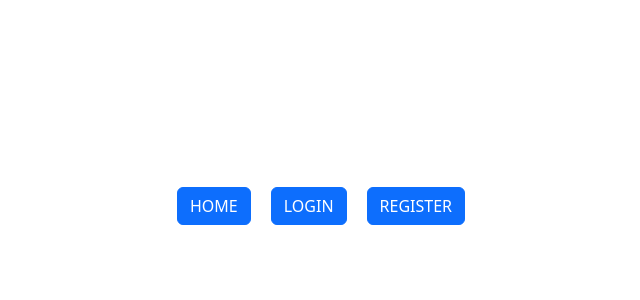
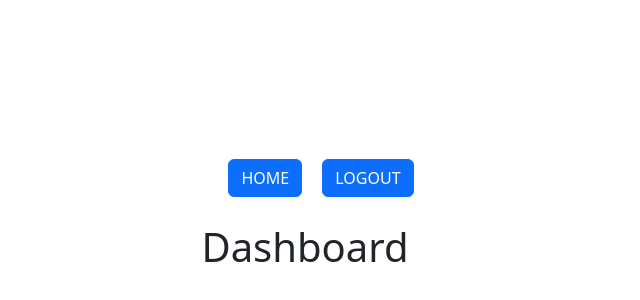
Before and after one commit to judejay/cromwell-test, a React (Vite) app in the folder client/: page /dashboard in a window 1280 px wide. Before the commit this address had no page. Shown: the part 186-486 px from the top of the page, without its empty margins (335-975 px from the left). Built offline with nearby package versions, Linux system fonts and the light colour scheme.

Commit message:
Add dashboard route and component, and update Navbar functionality

```diff
--- a/client/src/App.jsx
+++ b/client/src/App.jsx
@@ -18,6 +18,9 @@ function App() {
           <Route exact path="/" element={<Home />} />
           <Route path="/login" element={<Login />} />
           <Route path="/register" element={<Register />} />
+          <Route path="/dashboard" element={<h1>Dashboard</h1>} />
+          <Route path="*" element={<h1>Not Found</h1>} />
+
         </Routes>
       </Router>
 
--- a/client/src/components/Navbar.jsx
+++ b/client/src/components/Navbar.jsx
@@ -1,22 +1,43 @@
 import { Link, useLocation } from "react-router-dom";
-
+import { useSelector } from "react-redux";
 const Navbar = () => {
   const location = useLocation();
   const currentPath = location.pathname;
+  const user = useSelector((state) => state.user);
+
 
   return (
     <nav>
       <ul>
         {currentPath !== "/" && (
-          <Link to="/" className="btn btn-primary">HOME</Link>
+          <Link to="/" className="btn btn-primary">
+            HOME
+          </Link>
         )}
-        {currentPath !== "/login" && (
-          <Link to="/login" className="btn btn-primary">LOGIN</Link>
+        {!user && currentPath !== "/login" && (
+          <Link to="/login" className="btn btn-primary">
+            LOGIN
+          </Link>
         )}
-        {currentPath !== "/register" && (
-          <Link to="/register" className="btn btn-primary">REGISTER</Link>
+        {!user && currentPath !== "/register" && (
+          <Link to="/register" className="btn btn-primary">
+            REGISTER
+          </Link>
+        )}
+        {user && currentPath !== "/dashboard" && (
+          <Link to="/dashboard" className="btn btn-primary">
+            DASHBOARD
+          </Link>
+        )}
+        {user && currentPath !== "/logout" && (
+          <Link to="/logout" className="btn btn-primary"
+
+          >
+            LOGOUT
+          </Link>
         )}
       </ul>
+
     </nav>
   );
 };
```
Also changed, not shown: client/src/Pages/Dashboard.jsx (added, +8 -0 lines).
